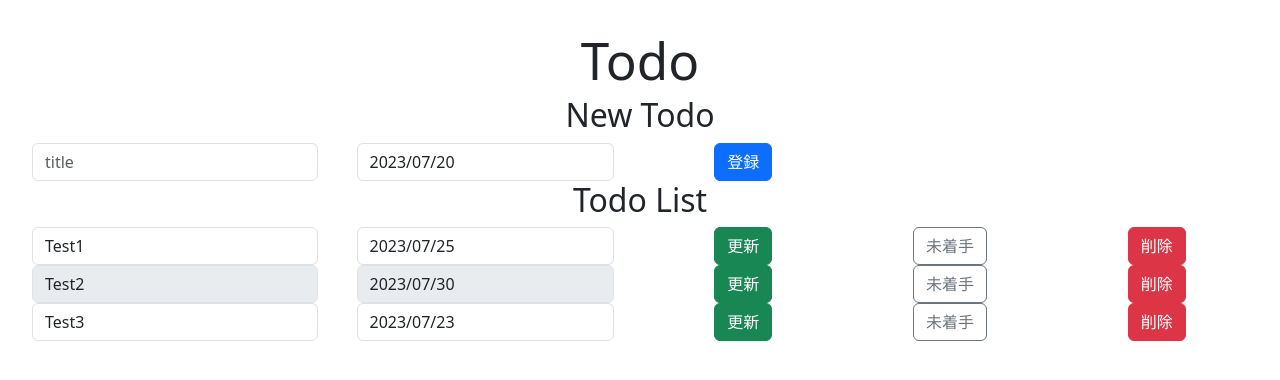
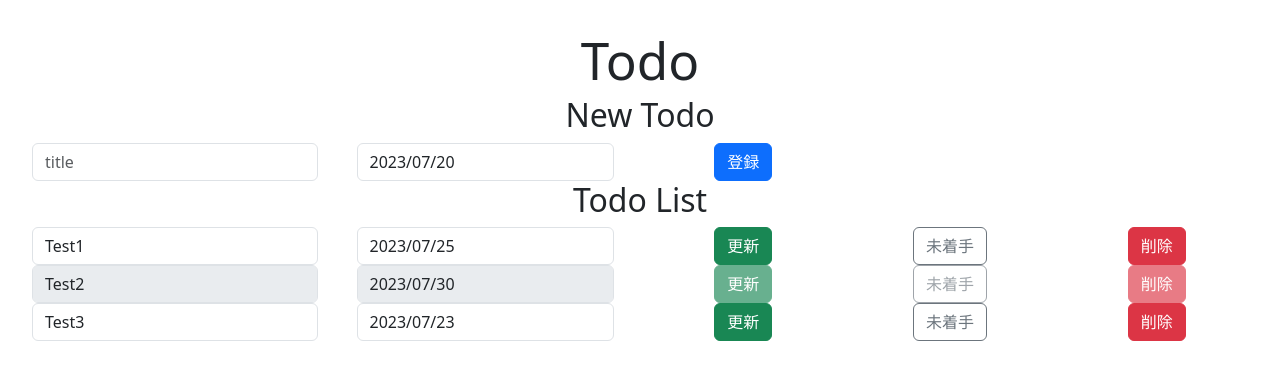
Before and after one commit to YuuYabu/todoapp_react, a React (Vite) app in the folder frontend/: page / in a window 1280 px wide. Shown: the top 380 px of the page. Built offline with nearby package versions, Linux system fonts and the light colour scheme.

Commit message:
スタイル追加

```diff
--- a/frontend/src/App.tsx
+++ b/frontend/src/App.tsx
@@ -180,6 +180,7 @@ function App() {
                   e.preventDefault();
                   console.log(todo);
                 }}
+                disabled={todo.deletedAt !== null}
               >
                 更新
               </Button>
@@ -195,6 +196,7 @@ function App() {
                   );
                   setTodoList(tList);
                 }}
+                disabled={todo.deletedAt !== null}
               >
                 {getStatusName(todo)}
               </Button>
@@ -203,6 +205,7 @@ function App() {
               <Button
                 variant="danger"
                 onClick={(e) => handleDeleteTodo(e, todo)}
+                disabled={todo.deletedAt !== null}
               >
                 削除
               </Button>
```
